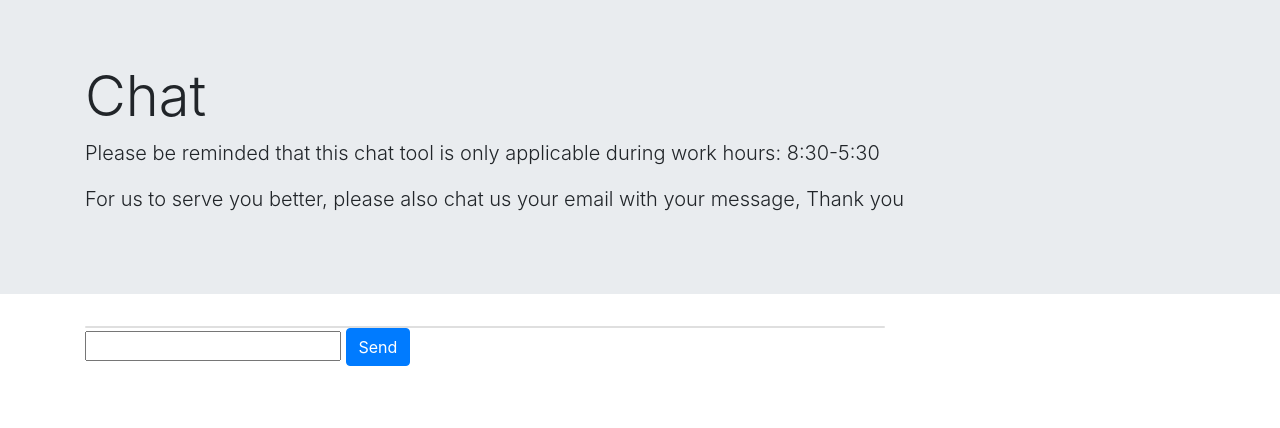
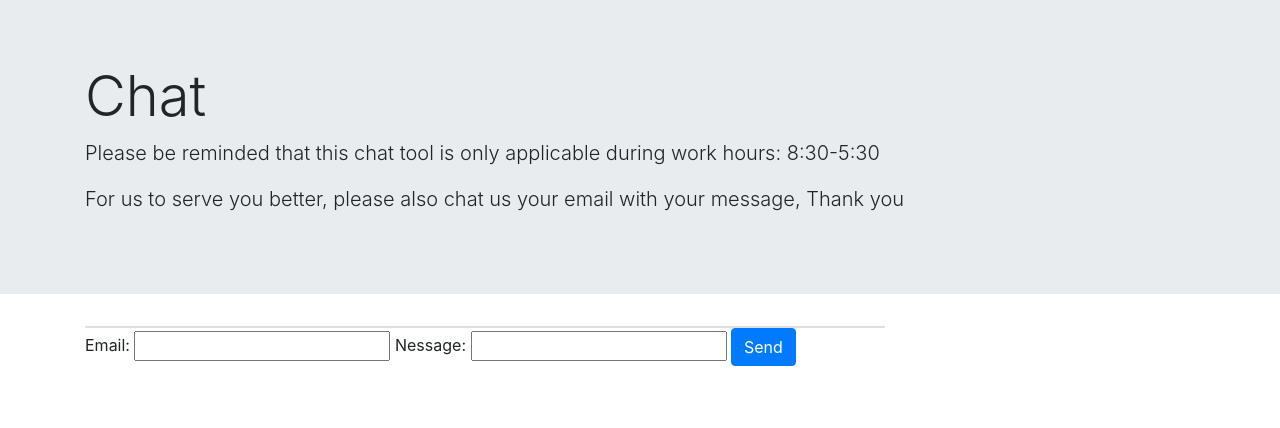
Before and after one commit to zobeltran/isproj2-fcth-crm, a Flask app: template app/promo/templates/chat.html in a window 1280 px wide. Shown: the part 57-485 px from the top of the page. Run offline with Flask 2, Linux system fonts and the light colour scheme; the template is opened without the code that fills it, so the values that code supplies are empty; some libraries are stand-ins or nearby versions.

Commit message:
Fixed Chat

```diff
--- a/app/promo/templates/chat.html
+++ b/app/promo/templates/chat.html
@@ -72,7 +72,7 @@
         });
 
         $('#sendbutton').on('click' ,function() {
-            socket.send($('#myMessage').val());
+            socket.send($('#name').val() + ' ' +$('#myMessage').val());
             console.log($('#myMessage').val())
             $('#myMessage').val('');
         });
@@ -81,7 +81,8 @@
     <div class="card" style="width: 50rem;">
         <ul class="list-group list-group-flush" id="message"></ul>
     </div>
-    <input type="text" id="myMessage">
+    Email: <input type="text" id="name">
+    Nessage: <input type="text" id="myMessage">
     <button class="btn btn-primary" id="sendbutton">Send</button>
 </div>
 {% endblock %}
```
